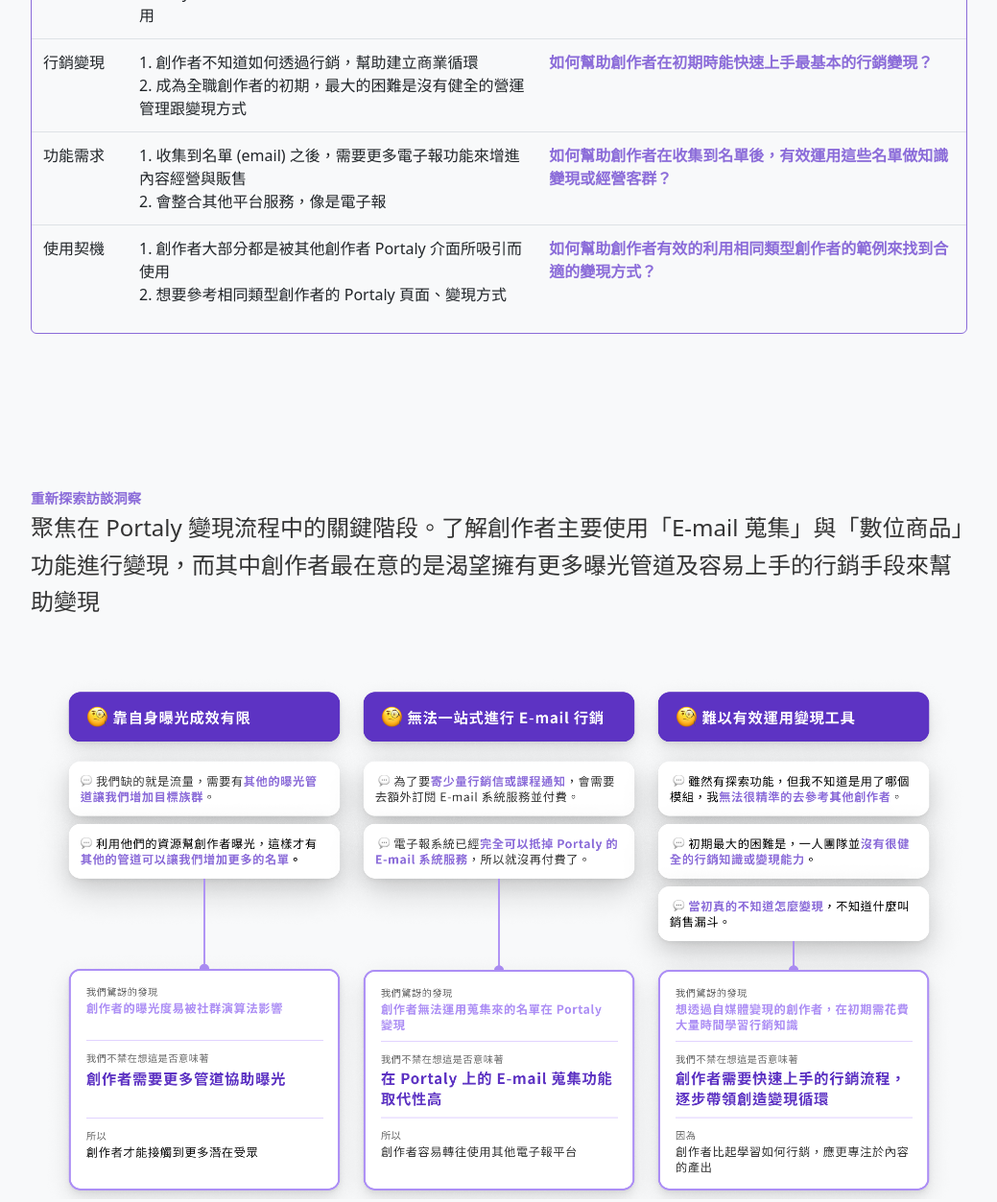
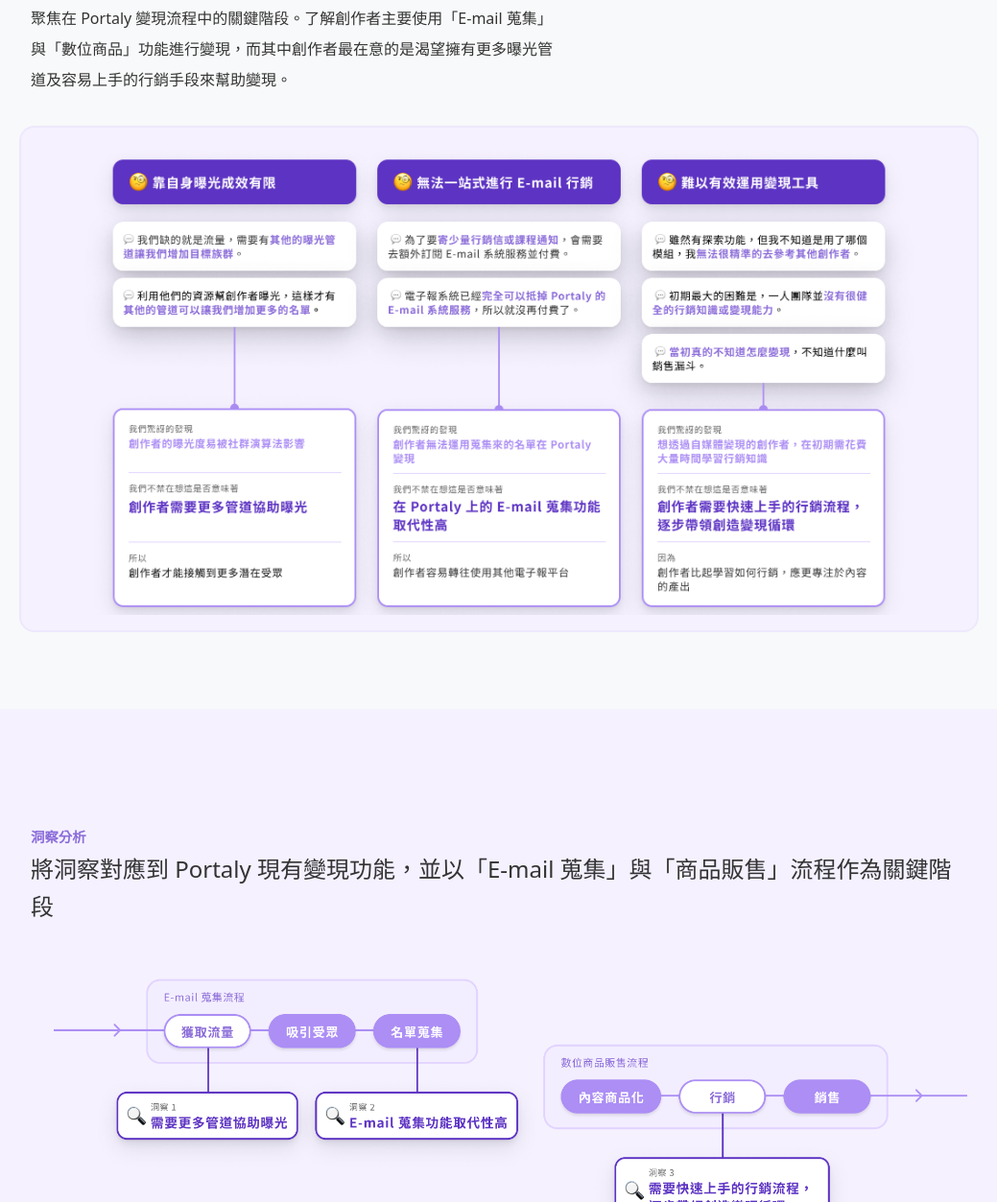
Before and after one commit to Yi-Jung0430/Yi-Jung, a website: page portaly.html in a window 1280 px wide. Shown: the part 6435-7688 px from the top of the page at 96% size, without its empty margins (120-1159 px from the left). Drawn offline with nearby package versions, Linux system fonts and the light colour scheme; a web font is replaced by a local one.

Commit message:
繼續 portaly

```diff
--- a/portaly.html
+++ b/portaly.html
@@ -390,23 +390,21 @@
             我們訪談 14 位已有內容及流量，且有在使用多連結工具的創作者，透過線上半結構式的訪談了解創作者在「創作轉變為收入時所面臨的困難與挑戰」。
           </p>
         </div>
-        <div class="col-12 mt-3">
-          <img src="" class="w-100" alt="待補圖">
+        <div class="col-12 mt-3 text-center rounded-4 border-portaly3 bg-portaly-light">
+          <img src="image/portaly/訪談對象.svg" class="w-100 mt-5 px-5" alt="訪談對象">
         </div>
-        <div class="col-7">
-          <p>聚焦在 Portaly 變現流程中的關鍵階段。了解創作者主要使用「E-mail 蒐集」與「數位商品」功能進行變現，而其中創作者最在意的是渴望擁有更多曝光管道及容易上手的行銷手段來幫助變現
+        <div class="col-7 mt-5">
+          <p>聚焦在 Portaly 變現流程中的關鍵階段。了解創作者主要使用「E-mail 蒐集」與「數位商品」功能進行變現，而其中創作者最在意的是渴望擁有更多曝光管道及容易上手的行銷手段來幫助變現。
           </p>
+        </div>
+        <div class="col-12 mt-3 text-center rounded-4 border-portaly3 bg-portaly-light">
+          <img src="image/portaly/POV.png" class="w-100 py-3 px-5" alt="Market">
         </div>
       </div>
     </div>
   </section>
 
-
-
-
-
-
-  <section id="" class="py-lg-8 py-6">
+  <!-- <section id="" class="py-lg-8 py-6">
     <div class="container">
       <div class="row">
         <div class="col-12 box">
@@ -462,24 +460,7 @@
       </div>
 
     </div>
-  </section>
-
-  <!-- 重新探索 -->
-  <section id="" class="">
-    <div class="container">
-      <div class="row justify-content-center py-lg-8 py-6">
-        <div class="col-12 box">
-          <h5 class="font-weight-bold mb-0 fs-7 text-portaly">重新探索訪談洞察</h5>
-          <h6 class="h4">
-            聚焦在 Portaly 變現流程中的關鍵階段。了解創作者主要使用「E-mail 蒐集」與「數位商品」功能進行變現，而其中創作者最在意的是渴望擁有更多曝光管道及容易上手的行銷手段來幫助變現
-          </h6>
-        </div>
-        <div class="col-12 mt-5">
-          <img src="image/portaly/POV.png" class="w-100" alt="Market">
-        </div>
-      </div>
-    </div>
-  </section>
+  </section> -->
 
   <!-- 定義問題 #define -->
   <section id="define" class="bg-portaly-light">
```
Also changed, not shown: image/portaly/訪談對象.svg (added).
